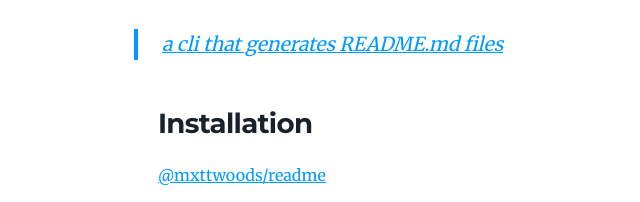
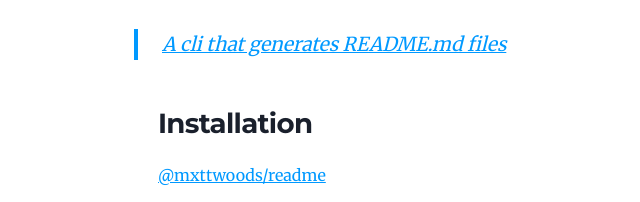
Before and after one commit to mxttwoods/blog, a Gatsby site: page /readme-cli/ in a window 1280 px wide. Shown: the part 242-444 px from the top of the page, 166-806 px from the left. Built offline with nearby package versions, Linux system fonts and the light colour scheme; Gatsby itself is replaced by a stand-in of ours; some packages are replaced by stand-ins of ours.

Commit message:
docs: update post

```diff
--- a/content/blog/readme-cli/index.md
+++ b/content/blog/readme-cli/index.md
@@ -6,7 +6,7 @@ description: A cli that generates README.md files
 
 <!-- @format -->
 
-> [a cli that generates README.md files](https://www.npmjs.com/package/@mxttwoods/readme)
+> [A cli that generates README.md files](https://www.npmjs.com/package/@mxttwoods/readme)
 
 ### Installation
 
```
